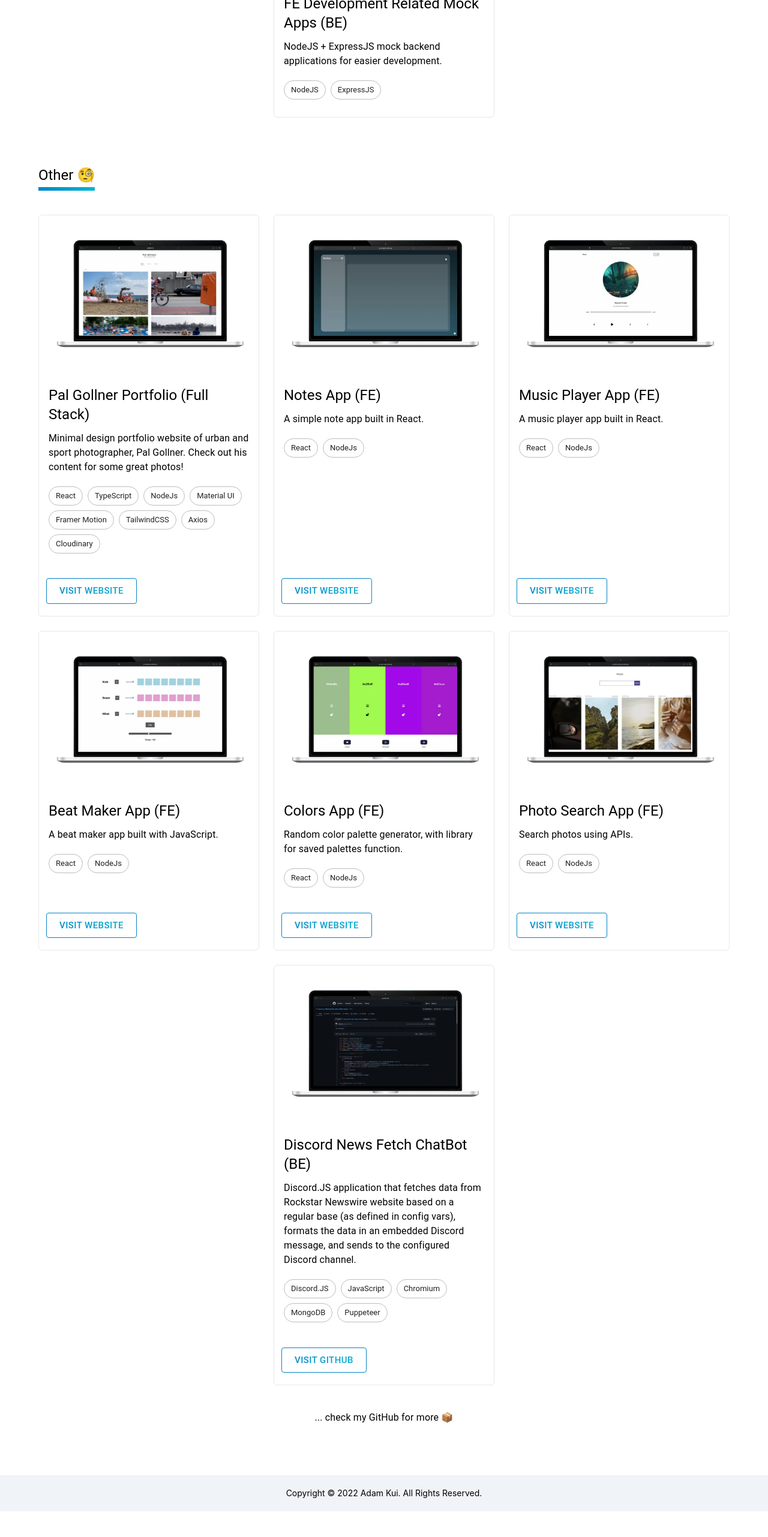
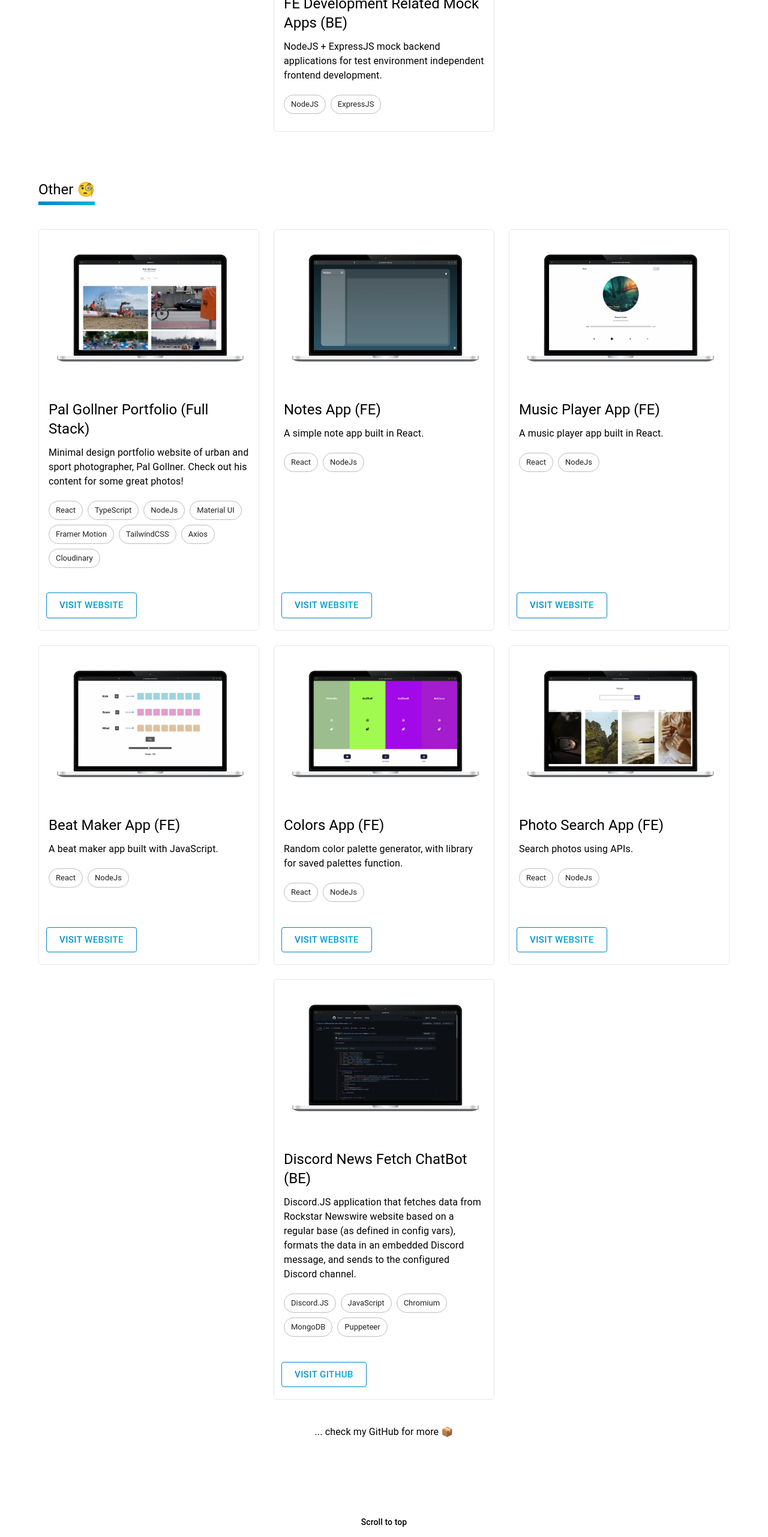
Before and after one commit to adamkui/nextjs-portfolio, a Next.js app: page /portfolio in a window 1280 px wide. Shown: the part 1640-4203 px from the top of the page at 60% size. Before the commit the page ends 4160 px from the top, so only its background shows below. Built offline with nearby package versions, Linux system fonts and the light colour scheme; a web font is replaced by a local one.

Commit message:
Layout improvements

```diff
--- a/components/HeaderVideo/HeaderVideo.tsx
+++ b/components/HeaderVideo/HeaderVideo.tsx
@@ -22,7 +22,7 @@ export const HeaderVideo: FC<HeaderVideoProps> = ({
   stringsToType,
   loop,
 }) => {
-  const { underSm } = useWindowSize();
+  const { underSm, underXl, under2xl } = useWindowSize();
 
   const { isDarkMode } = useSelector((state: ApplicationState) => state.common);
   const [isVideLoaded, setVideoLoaded] = useState<boolean>(false);
@@ -65,8 +65,11 @@ export const HeaderVideo: FC<HeaderVideoProps> = ({
         playsInline
         loop
         muted
+        style={{
+          top: underXl ? 0 : under2xl ? "-50%" : "-100%",
+        }}
         className={cn(
-          "transition-none duration-300 ease-in-out min-w-full min-h-full object-cover absolute left-0 top-0 brightness-75 bg-transparent",
+          "transition-none duration-300 ease-in-out min-w-full min-h-full object-cover absolute left-0 brightness-75 bg-transparent",
           underSm ? "delay-300" : "",
           isVideLoaded
             ? isDarkMode
--- a/components/Layout/Layout.tsx
+++ b/components/Layout/Layout.tsx
@@ -2,12 +2,14 @@ import cn from "classnames";
 import Head from "next/head";
 import { ReactNode, useEffect, useState } from "react";
 import { useDispatch, useSelector } from "react-redux";
+import { BsArrowUpCircle } from "react-icons/bs";
 
 import { useGetText } from "hooks";
 import { setDarkMode } from "../../store/common";
 import { Footer } from "../Footer/Footer";
 import { Header } from "../Header/Header";
 import { PageLoader } from "../PageLoader/PageLoader";
+import { Typography } from "@mui/material";
 
 interface LayoutProps {
   children: ReactNode;
@@ -62,6 +64,19 @@ const Layout = (props: LayoutProps) => {
         >
           <Header />
           {props.children}
+          <div
+            className="w-full text-center flex flex-col items-center mb-10 cursor-pointer"
+            onClick={() => window.scrollTo({ top: 0, behavior: "smooth" })}
+          >
+            <BsArrowUpCircle
+              size={32}
+              color={"white"}
+              className={"animate-bounce"}
+            />
+            <Typography variant={"subtitle2"} className={"mt-3"}>
+              {"Scroll to top"}
+            </Typography>
+          </div>
           <Footer />
         </main>
       </div>
--- a/data/texts.json
+++ b/data/texts.json
@@ -63,7 +63,7 @@
   "PORTFOLIO_GEORGE_MICROSITES_TITLE": "George Microsites (FE)",
   "PORTFOLIO_GEORGE_MICROSITES_DESCRIPTION": "A set of microsites, cloned from George Store, for the purpose of A / B testing and other UX research.",
   "PORTFOLIO_GEORGE_MOCK_BACKEND_TITLE": "FE Development Related Mock Apps (BE)",
-  "PORTFOLIO_GEORGE_MOCK_BACKEND_DESCRIPTION": "NodeJS + ExpressJS mock backend applications for easier development.",
+  "PORTFOLIO_GEORGE_MOCK_BACKEND_DESCRIPTION": "NodeJS + ExpressJS mock backend applications for test environment independent frontend development.",
   "PORTFOLIO_PAL_GOLLNER_TITLE": "Pal Gollner Portfolio (Full Stack)",
   "PORTFOLIO_PAL_GOLLNER_DESCRIPTION": "Minimal design portfolio website of urban and sport photographer, Pal Gollner. Check out his content for some great photos!",
   "PORTFOLIO_COVID_DASHBOARD_TITLE": "Covid Dashboard (FE)",
--- a/hooks/useWindowSize.tsx
+++ b/hooks/useWindowSize.tsx
@@ -4,6 +4,8 @@ interface WindowSizeParams {
   width?: number;
   height?: number;
   underSm?: boolean;
+  underXl?: boolean;
+  under2xl?: boolean;
 }
 
 export const useWindowSize = () => {
@@ -11,6 +13,8 @@ export const useWindowSize = () => {
     width: undefined,
     height: undefined,
     underSm: false,
+    underXl: false,
+    under2xl: false,
   });
 
   useEffect(() => {
@@ -19,6 +23,8 @@ export const useWindowSize = () => {
         width: window.innerWidth,
         height: window.innerHeight,
         underSm: window.innerWidth < 640,
+        underXl: window.innerWidth < 1280,
+        under2xl: window.innerWidth < 1536,
       });
     };
 
```
